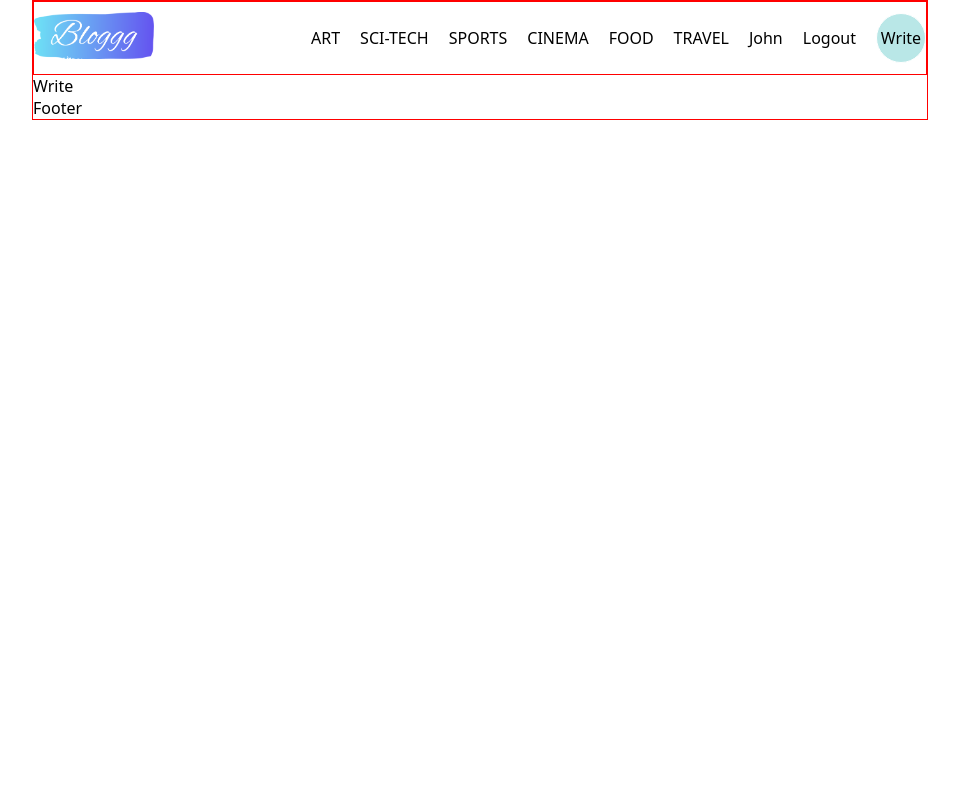
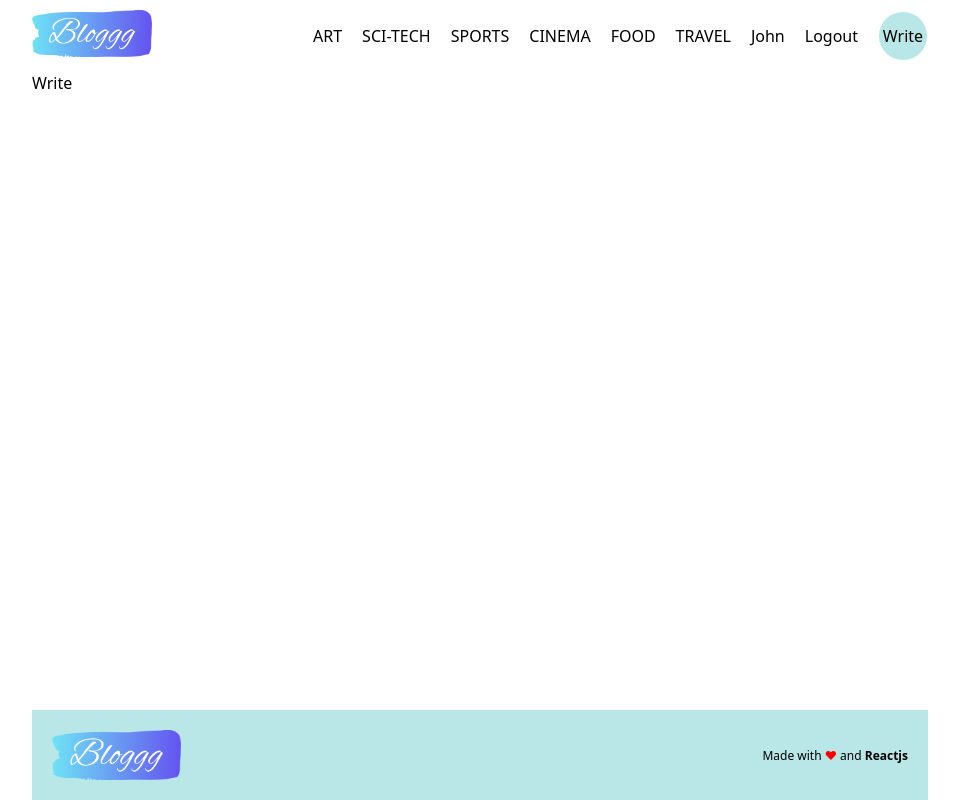
Before and after one commit to ShantanuSutar/Blog-App, a React (Vite) app in the folder client/: page /write in a window 1280 px wide. Shown: the whole page, without its empty margins (160-1119 px from the left). Built offline with nearby package versions, Linux system fonts and the light colour scheme.

Commit message:
building Footer

```diff
--- a/client/src/Components/Footer.jsx
+++ b/client/src/Components/Footer.jsx
@@ -1,5 +1,14 @@
+import Logo from "../img/logos/logo-no-background.png";
+
 const Footer = () => {
-  return <div>Footer</div>;
+  return (
+    <footer>
+      <img src={Logo} alt="" />
+      <span>
+        Made with <span style={{ color: "red" }}>❤</span> and <b>Reactjs</b>
+      </span>
+    </footer>
+  );
 };
 
 export default Footer;
--- a/client/src/style.scss
+++ b/client/src/style.scss
@@ -10,9 +10,11 @@ $lightGreen: #b9e7e7;
 
   font-family: system-ui, -apple-system, BlinkMacSystemFont, "Segoe UI", Roboto,
     Oxygen, Ubuntu, Cantarell, "Open Sans", "Helvetica Neue", sans-serif;
+  min-height: 100vh;
+
   .container {
     width: 70%;
-    border: 1px solid red;
+
     //LOGIN AND REGISTER
 
     .auth {
@@ -109,5 +111,22 @@ $lightGreen: #b9e7e7;
         }
       }
     }
+    //FOOTER
+
+    footer {
+      position: fixed;
+      bottom: 0;
+      width: 70%;
+      padding: 20px;
+      background-color: $lightGreen;
+      display: flex;
+      align-items: center;
+      justify-content: space-between;
+      font-size: 12px;
+      margin-top: auto;
+      img {
+        height: 50px;
+      }
+    }
   }
 }
```
